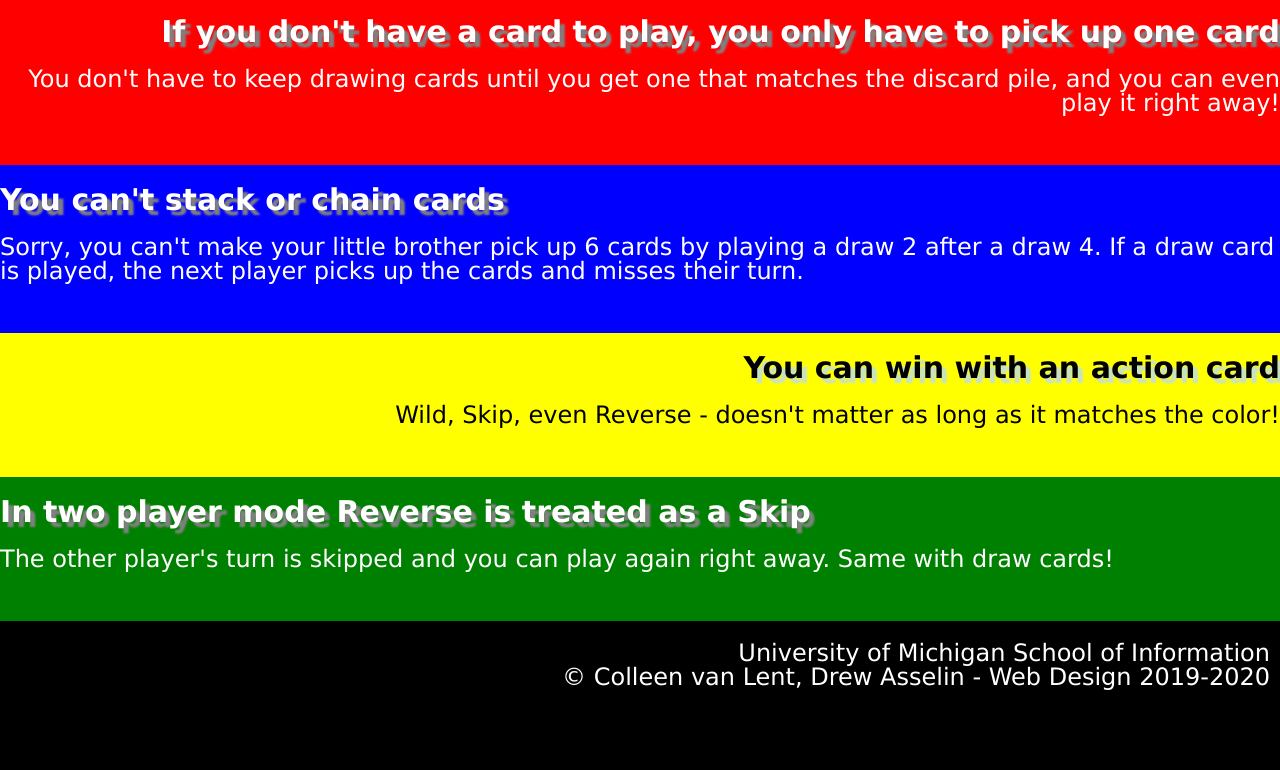
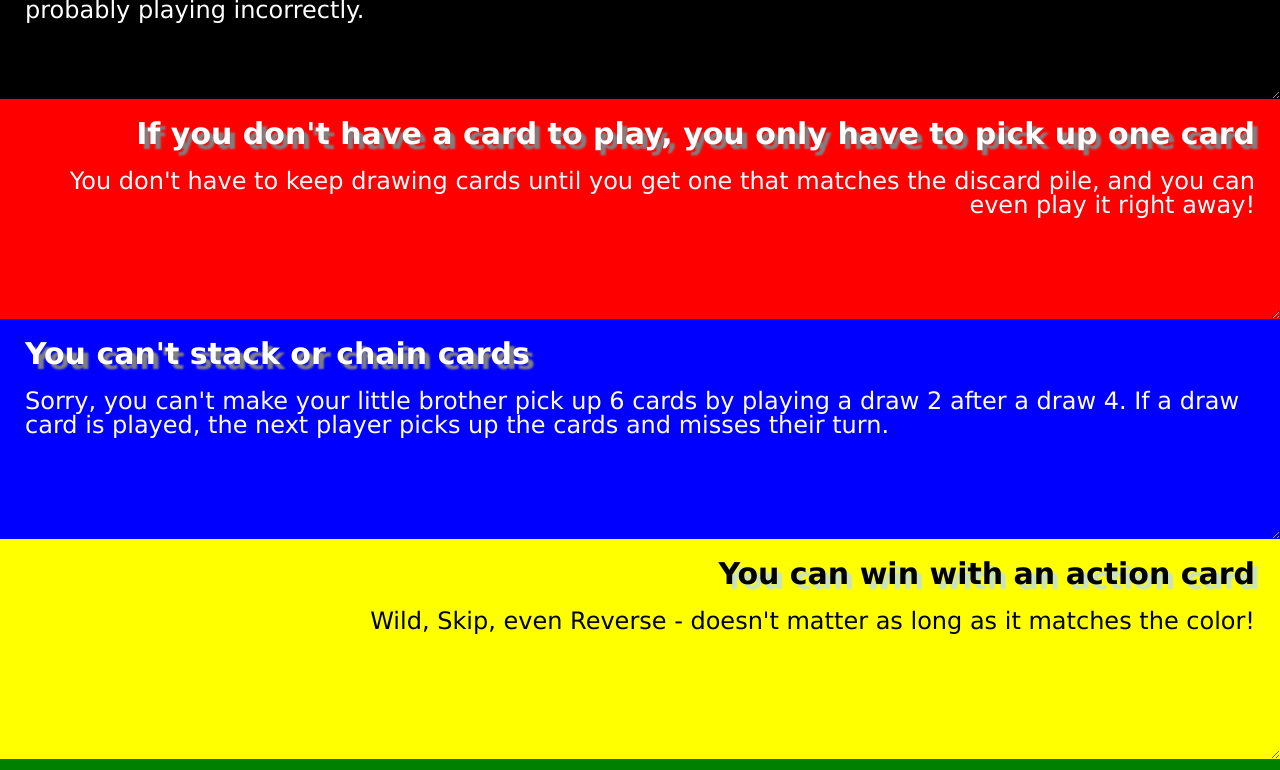
Before and after one commit to gspelman/homework2, a plain HTML site: page index.html in a window 1280 px wide. Shown: the part 588-1358 px from the top of the page. Before the commit the page ends 1287 px from the top, so only its background shows below. Drawn offline with Linux system fonts and the light colour scheme.

Commit message:
Update style.css

```diff
--- a/css/style.css
+++ b/css/style.css
@@ -3,7 +3,12 @@ body {
 	color: #FFFFFF;
 	font-family: "Lucida Grande";
 }
-
+div {
+	resize: both ;
+	min-height: 150px ;
+	padding: 25px ;
+	overflow: auto ;
+}
 h1 {
 	font-size: 64px;
 	text-align: center;
```
